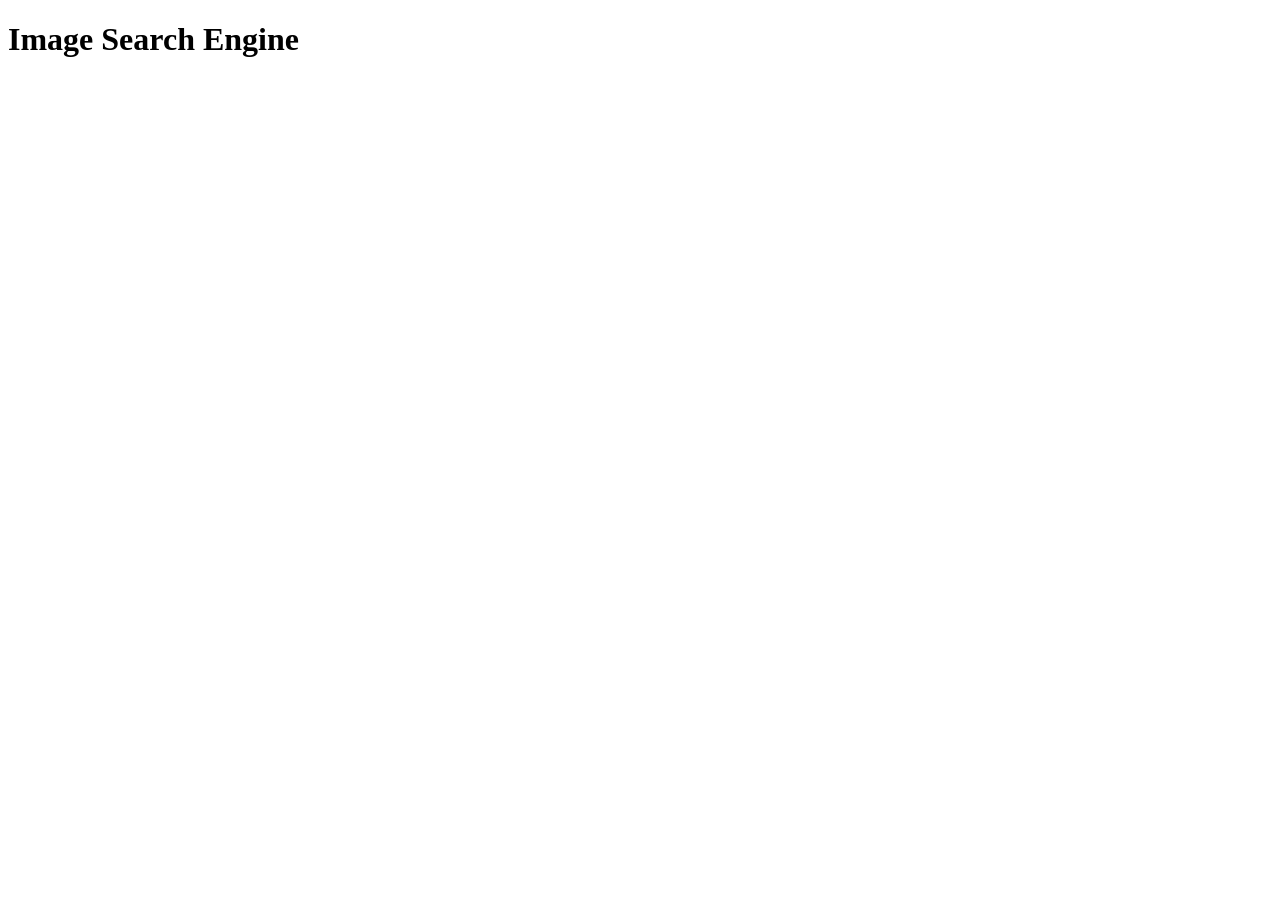
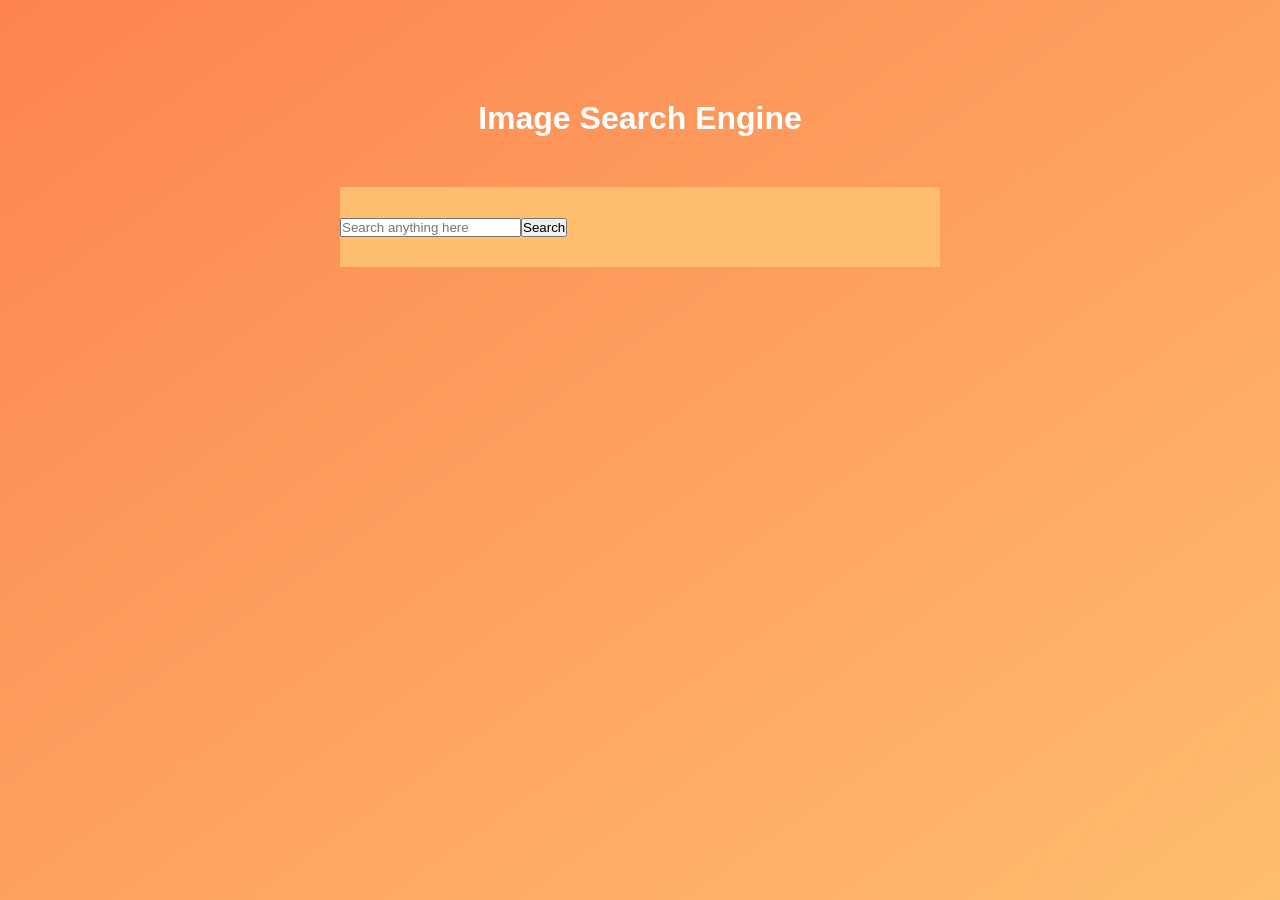
Before and after one commit to mamartam/ImageSearchEngine, a plain HTML site: page index.html in a window 1280 px wide. Before the commit the page ends 800 px from the top, so only its background shows below. Drawn offline with Linux system fonts and the light colour scheme.

Commit message:
added form and input field and button

```diff
--- a/index.html
+++ b/index.html
@@ -3,10 +3,15 @@
 <head>
     <meta charset="UTF-8">
     <meta name="viewport" content="width=device-width, initial-scale=1.0">
+    <link rel="stylesheet" href="style.css">
     <title>ImageSearchEngine</title>
 </head>
 <body>
     <h1>Image Search Engine</h1>
+    <form id="search-form">
+        <input type="text" id="search-box" placeholder="Search anything here">
+        <button>Search</button>
+    </form>
     <script src="script.js" defer></script>
 </body>
 </html>
--- a/style.css
+++ b/style.css
@@ -1,6 +1,29 @@
-*{
+* {
     margin: 0;
     padding: 0;
     box-sizing: border-box;
     font-family: 'Poppins', sans-serif;
 }
+
+body {
+    width: 100%;
+    height: 100vh;
+    background-image: linear-gradient(to bottom right, #FD8451, #FFBD6F);
+    /* background-repeat: no-repeat; */
+    color: #fff;
+}
+
+h1 {
+    text-align: center;
+    margin: 100px auto 50px;
+    font-weight: 600;
+}
+form{
+    width: 90%;
+    max-width: 600px;
+    margin: auto;
+    height: 80px;
+    background-color: #FFBD6F;
+    display: flex;
+    align-items: center;
+}
```
